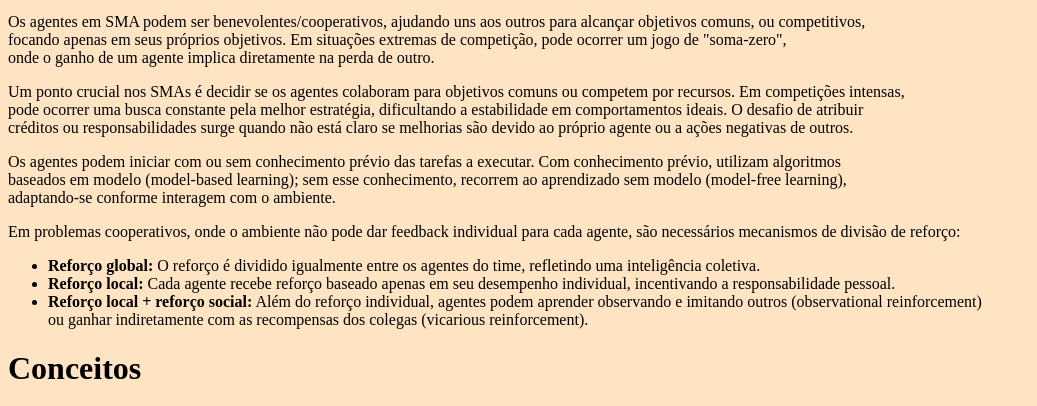
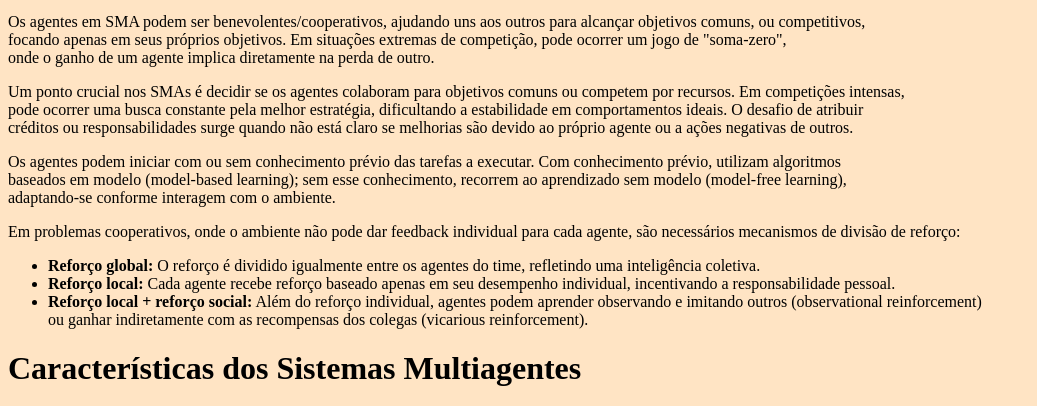
Before and after one commit to anajurp/SMA.github.io, a plain HTML site: page index.html in a window 1280 px wide. Shown: the part 535-941 px from the top of the page, without its empty margins (0-1037 px from the left). Drawn offline with Linux system fonts and the light colour scheme.

Commit message:
Update index.html

```diff
--- a/index.html
+++ b/index.html
@@ -75,7 +75,7 @@
 </ul>
 </p>
 
-<h1>Conceitos </h1>
+<h1>Características dos Sistemas Multiagentes </h1>
   <p>
 Principais características dos Sistemas Multiagentes:
   <ul>
```
